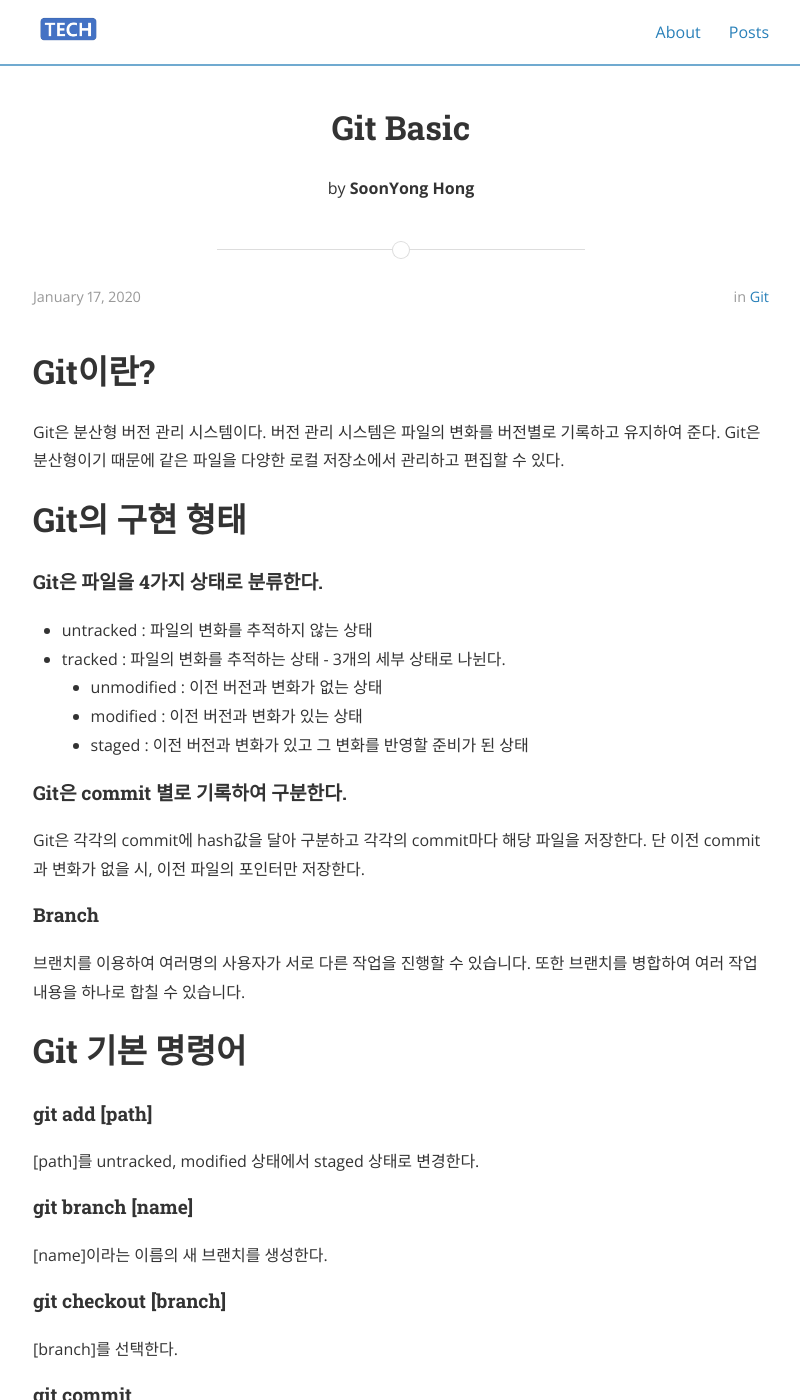
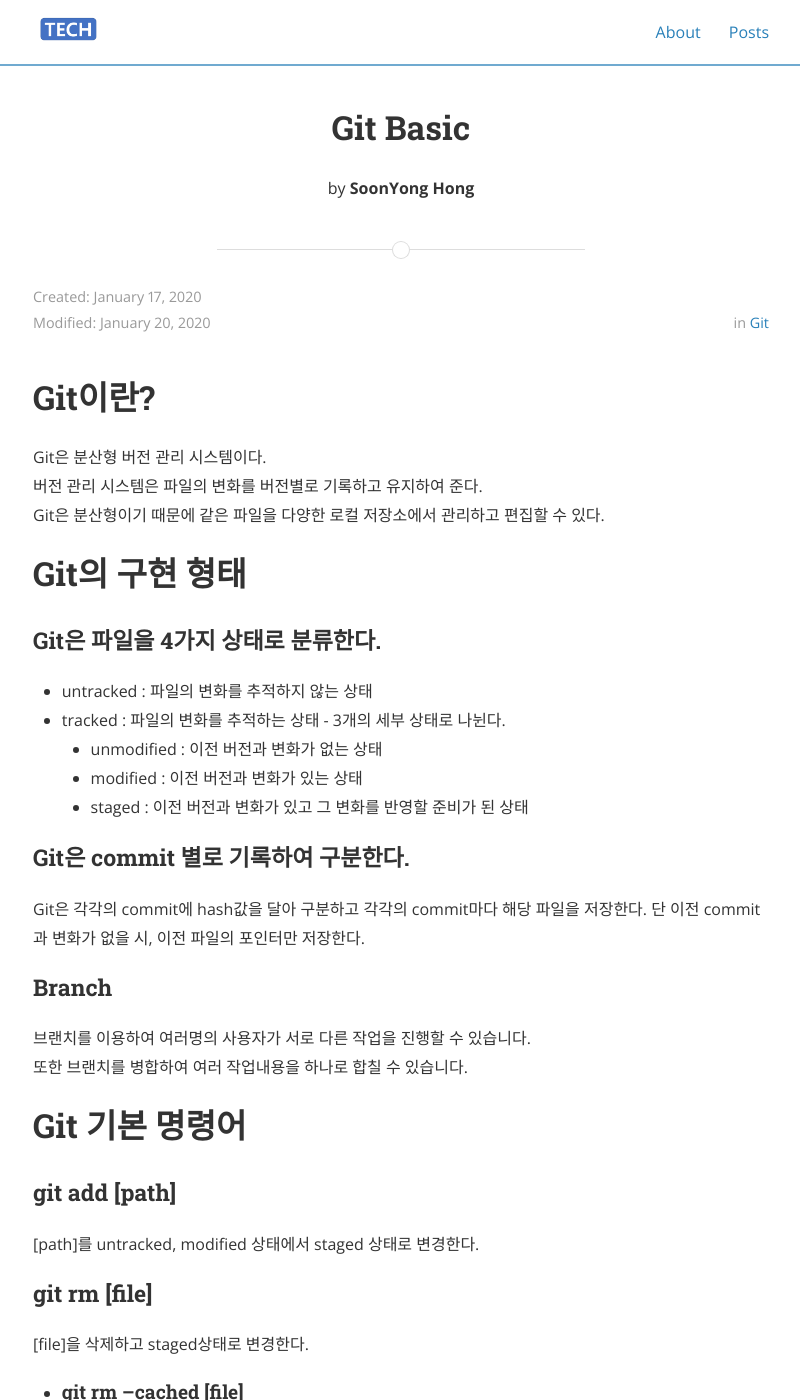
Before and after one commit to e406hsy/e406hsy.github.io, a Jekyll site: the page built from _posts/2020-01-17-git_baisc.md, in a window 1280 px wide and 1400 px high. Shown: the whole window, without its empty margins (239-1039 px from the left). Built offline with Jekyll 4.4.1, drawn with Linux system fonts in a browser that asks for light colours; nearby versions of some CDN libraries; comment, search, counter and statistics services are not loaded; some of the changed text lies outside the part shown.

Commit message:
modified:   _layouts/post.html 	modified:   _posts/2020-01-17-git_baisc.md

```diff
--- a/_layouts/post.html
+++ b/_layouts/post.html
@@ -18,7 +18,10 @@ disqus_disabled: false
 {% unless page.cover %} {% include page_divider.html %} {% endunless %}
 
 <section class="post-meta">
-  <div class="post-date">{{ page.date | date: "%B %-d, %Y" }}</div>
+  <div class="post-date">Created: {{ page.date | date: "%B %-d, %Y" }}</div>
+  {% if page.modifiedDate %}
+  <div class="post-date">Modified: {{ page.modifiedDate | date: "%B %-d, %Y" }}</div>
+  {% endif %}
   <div class="post-categories">
   {% if page.categories.size > 0 %}in {% for cat in page.categories %}
     {% if site.jekyll-archives %}
--- a/_posts/2020-01-17-git_baisc.md
+++ b/_posts/2020-01-17-git_baisc.md
@@ -1,7 +1,8 @@
 ---
 layout: post
 title:  "Git Basic"
-date:   2020-01-17T09:13:00-09:00
+date:   2020-01-17T09:13:00+09:00
+modifiedDate:   2020-01-20T22:04:00+09:00
 author: SoonYong Hong
 categories: Git
 tags: Git
@@ -14,37 +15,52 @@ Git은 분산형 버전 관리 시스템이다.
 Git은 분산형이기 때문에 같은 파일을 다양한 로컬 저장소에서 관리하고 편집할 수 있다.
 
 # Git의 구현 형태
-#### Git은 파일을 4가지 상태로 분류한다.
+### Git은 파일을 4가지 상태로 분류한다.
 * untracked : 파일의 변화를 추적하지 않는 상태
 * tracked : 파일의 변화를 추적하는 상태 - 3개의 세부 상태로 나뉜다.
     * unmodified : 이전 버전과 변화가 없는 상태
     * modified : 이전 버전과 변화가 있는 상태
     * staged : 이전 버전과 변화가 있고 그 변화를 반영할 준비가 된 상태
 
-#### Git은 commit 별로 기록하여 구분한다.
+### Git은 commit 별로 기록하여 구분한다.
 Git은 각각의 commit에 hash값을 달아 구분하고
 각각의 commit마다 해당 파일을 저장한다.
 단 이전 commit과 변화가 없을 시, 이전 파일의 포인터만 저장한다.
 
-#### Branch
+### Branch
 브랜치를 이용하여 여러명의 사용자가 서로 다른 작업을 진행할 수 있습니다.
 또한 브랜치를 병합하여 여러 작업내용을 하나로 합칠 수 있습니다.
 
 # Git 기본 명령어
-#### git add [path]
+### git add [path]
 [path]를 untracked, modified 상태에서 staged 상태로 변경한다.
 
-#### git branch [name]
+### git rm [file]
+[file]을 삭제하고 staged상태로 변경한다.
+* #### git rm --cached [file]
+[file]을 untracked상태로 변경한다.
+
+### git branch [name]
 [name]이라는 이름의 새 브랜치를 생성한다.
+* #### git branch -f [branch] [commit]
+[branch]를 [commit]으로 이동한다.
+[commit]은 다른 브랜치나 커밋의 해시값이 될 수 있다.
 
-#### git checkout [branch]
+### git checkout [branch]
 [branch]를 선택한다.
 
-#### git commit
+### git commit
 변경된 사항을 새로운 커밋으로 만들어 기록한다.
+* #### git commit -a
+modified상태에 있는 모든 파일을 staged상태로 변경한 후 커밋한다.
+* #### git commit -m [msg]
+commit message를 [msg]로 설정하고 커밋한다.
 
-#### git push
+### git push
 로컬 저장소에 커밋된 내용을 원격저장소로 전송하여 저장한다.
 
-#### git fetch
+### git fetch
 원격 저장소에 커밋된 내용을 로컬 저장소에 전송하여 저장한다.
+
+### git merge [branch1] [branch2]
+[branch1]을 [branch2]에 병합한다.
```
